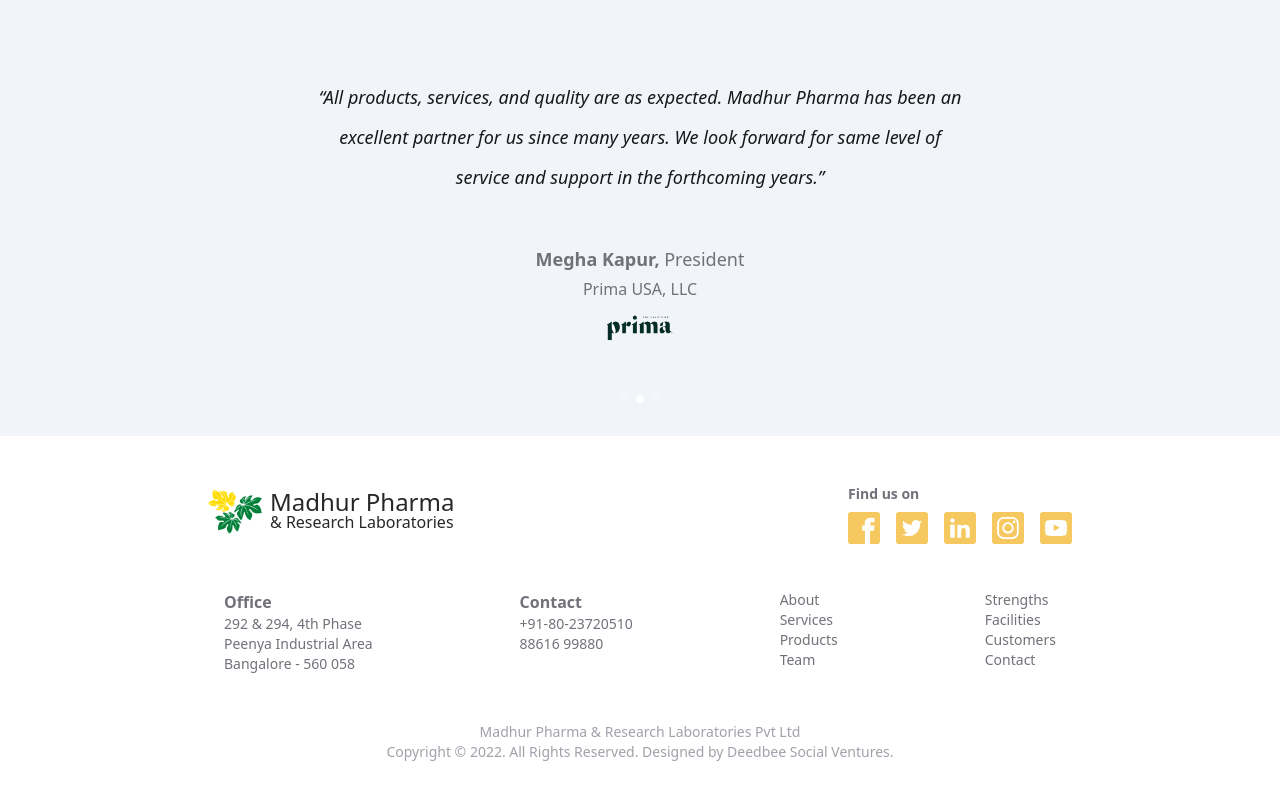
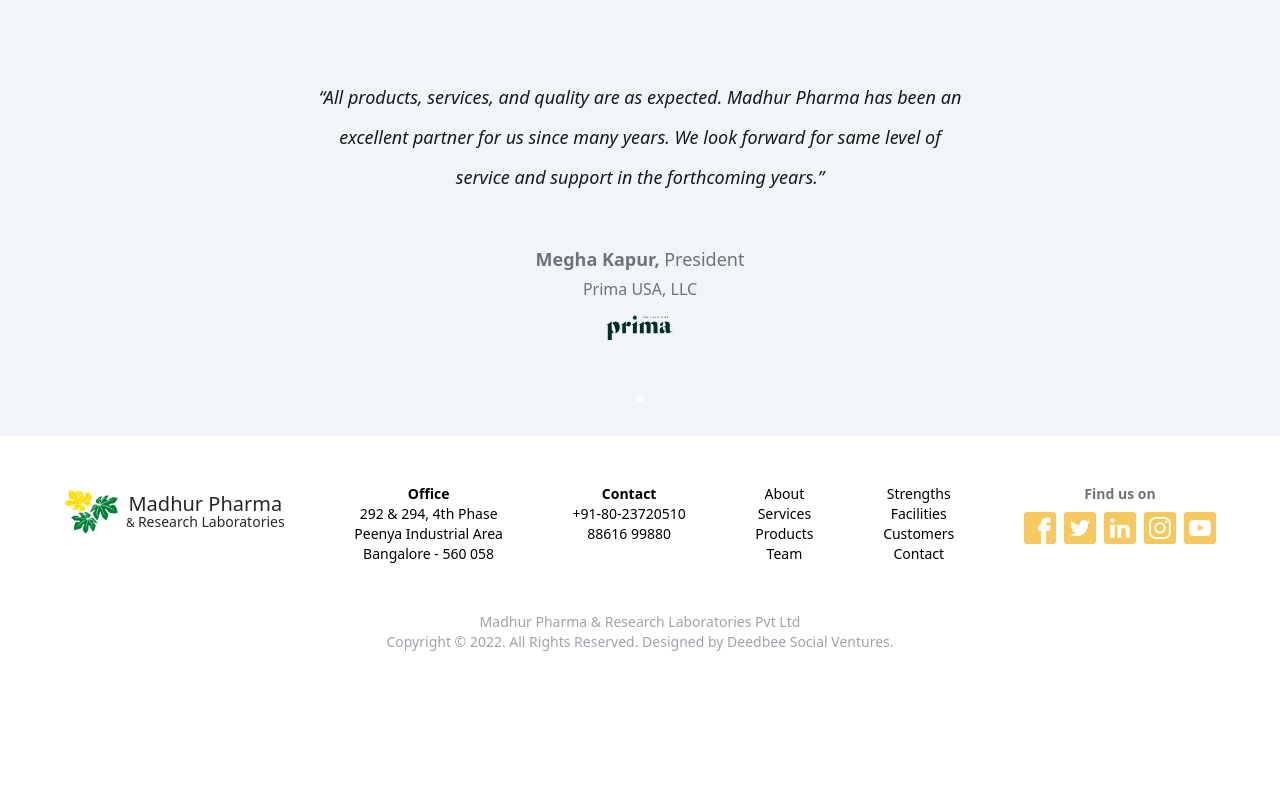
Before and after one commit to TRUENFAIR/trueandfair, a Next.js app: page / in a window 1280 px wide. Shown: the part 3174-3974 px from the top of the page. After the commit the page ends 3874 px from the top, so only its background shows below. Built offline with nearby package versions, Linux system fonts and the light colour scheme.

Commit message:
Update layout.js

```diff
--- a/components/layout.js
+++ b/components/layout.js
@@ -104,66 +104,66 @@ export default function Layout({ children }) {
       <main className="text-zinc-900 font-sans">{children}</main>
 
       <footer className='border-zinc-100 border-t mx-auto container py-12'>
-        <div className='flex justify-between items-start w-3/4 mx-auto pb-6'>
-        <Link href="/">
-              <a className="flex">
-                <div className=''><Image src="/mp-logo-320-c.png" alt="logo" width={54} height={54}/></div>
+        <div className='grid grid-cols-2 md:flex md:flex-row justify-between items-start text-center'>
+
+          <div className='col-span-2 pb-4 md:pb-0'>
+            <Link href="/">
+              <a className="flex md:justify-start items-center justify-center">
+                <div className=''><Image src="/mp-logo-320-c.png" alt="logo" width={54} height={54} /></div>
                 <div className="pl-2 flex flex-col justify-center">
-                  <span className="leading-4 font-light text-zinc-800 text-2xl">Madhur Pharma</span>
-                  <span className="text-zinc-800 font-light">
-                    <span className="text-base">&&nbsp;</span>Research Laboratories
+                  <span className="leading-4 font-light text-zinc-800 text-xl">Madhur Pharma</span>
+                  <span className="text-zinc-800 font-light text-sm">
+                    <span className="text-xs">&&nbsp;</span>Research Laboratories
                   </span>
                 </div>
               </a>
-        </Link>
-          <div>
-          <p className='font-semibold text-sm pb-2 text-zinc-500'>Find us on</p>
-            <div className='grid-cols-5 gap-4 inline-grid '>
-              <a className="hover:scale-105 transition-all" href="https://www.facebook.com/MadhurPharmaAndResearchLaboratories" target="_blank" rel="noreferrer"><svg className='w-8 h-8 facebook' width="100" height="100" viewBox="0 0 187 187"><rect width="187" height="187" fill="#F5C95F" rx="18" ry="18" /><path fill="#fefefe" d="M131 79l0 -12c0,-6 4,-7 6,-7 3,0 18,0 18,0l0 -27 -24 0c-27,0 -33,20 -33,32l0 14 -15 0 0 19 0 12 16 0c0,35 0,77 0,77l30 0c0,0 0,-42 0,-77l23 0 1 -12 2 -19 -24 0z" /></svg></a>
-              <a className="hover:scale-105 transition-all" href="https://twitter.com/MadhurPharma" target="_blank" rel="noreferrer"><svg className='w-8 h-8 twitter' width="100" height="100" viewBox="0 0 384 384"><rect width="384" height="384" fill="#F5C95F" rx="37" ry="37"/><path fill="#fefefe" d="M313 118c-9,4 -19,6 -29,8 11,-7 19,-16 22,-28 -9,6 -20,10 -31,12 -9,-9 -22,-15 -37,-15 -27,0 -49,22 -49,49 0,4 0,7 1,11 -41,-2 -78,-22 -102,-51 -5,7 -7,15 -7,24 0,17 9,32 22,41 -8,0 -16,-2 -23,-6 0,0 0,0 0,1 0,6 2,12 4,17 6,16 20,27 36,31 -4,1 -8,1 -13,1 -3,0 -6,0 -9,-1 6,20 25,34 46,34 -17,14 -38,21 -61,21 -5,0 -8,0 -12,0 22,14 48,22 76,22 78,0 125,-54 138,-110 2,-10 3,-20 3,-30 0,-2 0,-4 0,-6 10,-7 18,-15 25,-25z"/></svg></a>
-              <a className="hover:scale-105 transition-all" href="https://www.linkedin.com/company/madhurpharma/" target="_blank" rel="noreferrer"><svg className='w-8 h-8 linkedin' width="100" height="100" viewBox="0 0 201 201"><rect width="201" height="201" fill="#F5C95F" rx="19" ry="19"/><polygon fill="#fefefe" points="39 102 39 162 68 162 68 97 68 80 39 80"/><path fill="#fefefe" d="M54 39c-8 0-15 7-15 15 0 7 7 14 15 14 7 0 14-7 14-14 0-8-7-15-14-15zM161 105c-2-15-9-25-30-25-12 0-20 5-24 11l0 0 0-11-23 0 0 16 0 66 24 0 0-41c0-10 2-21 15-21 13 0 14 13 14 22l0 40 25 0 0-45 0 0c0-4 0-8-1-12z"/></svg></a>
-              <a className="hover:scale-105 transition-all" href="https://www.instagram.com/madhurpharma" target="_blank" rel="noreferrer"><svg className='w-8 h-8 instragram' width="100" height="100"viewBox="0 0 384 384"><rect width="384" height="384" fill="#F5C95F" rx="37" ry="37"/><path fill="#fff" d="M142 59l100 0c22,0 42,9 56,24 14,14 23,34 23,56l0 106c0,22 -9,41 -23,56 -14,14 -34,23 -56,23l-100 0c-22,0 -42,-9 -56,-23 -15,-15 -24,-34 -24,-56l0 -106c0,-22 9,-42 24,-56 14,-15 34,-24 56,-24zm100 23l-100 0c-16,0 -30,6 -41,16 -10,11 -17,25 -17,41l0 106c0,15 7,30 17,40 11,11 25,17 41,17l100 0c16,0 30,-6 40,-17 11,-10 17,-25 17,-40l0 -106c0,-16 -6,-30 -17,-41 -10,-10 -24,-16 -40,-16z"/><path fill="#fff" d="M192 123c19,0 36,7 48,20 12,12 20,29 20,48 0,19 -8,35 -20,48 -12,12 -29,20 -48,20 -19,0 -36,-8 -48,-20 -13,-13 -20,-29 -20,-48 0,-19 7,-36 20,-48 12,-13 29,-20 48,-20zm32 35c-8,-8 -20,-13 -32,-13 -13,0 -24,5 -33,13 -8,9 -13,20 -13,33 0,12 5,24 13,32 9,8 20,13 33,13 12,0 24,-5 32,-13 8,-8 14,-20 14,-32 0,-13 -6,-24 -14,-33z"/><circle cx="265" cy="119" r="16" fill="#fff"/></svg></a>
-              <a className="hover:scale-105 transition-all" href="https://www.youtube.com/channel/UCrqiYW7GmXwgwtOEtjBQXxQ" target="_blank" rel="noreferrer"><svg className='w-8 h-8 youtube' width="100" height="100" viewBox="0 0 5067 5067"><rect width="5067" height="5067" fill="#F5C95F" rx="489" ry="489"/><path fill="#fefefe" d="M3110 2497l-933 504 0 -776 0 -236 421 229 512 279zm1116 -684c0,0 -33,-248 -137,-357 -131,-144 -278,-145 -346,-153 -483,-36 -1208,-36 -1208,-36l-2 0c0,0 -725,0 -1209,36 -67,8 -214,9 -346,153 -103,109 -137,357 -137,357 0,0 -35,292 -35,583l0 36 0 238c0,291 35,583 35,583 0,0 34,248 137,357 132,144 304,139 381,154 277,28 1175,36 1175,36 0,0 726,-1 1209,-37 68,-9 215,-9 346,-153 104,-109 137,-357 137,-357 0,0 35,-292 35,-583l0 -223 0 -51c0,-291 -35,-583 -35,-583z"/></svg></a>
-            </div>
-        </div>
-        </div>
+            </Link>
+          </div>
 
-        <div className='flex justify-between w-3/4 mx-auto text-zinc-500'>
-
-          <div className="text-sm p-4">
-              <p className="font-semibold text-base">Office</p>
+          <div className="text-sm pb-4 md:pb-0">
+              <p className="font-semibold">Office</p>
               <p>292 & 294, 4th Phase</p>
               <p>Peenya Industrial Area</p>
               <p>Bangalore - 560 058</p>
           </div>
 
-          <div className='text-sm p-4'>
-            <p className='font-semibold text-base'>Contact</p>
-            <p className='text-sm'>+91-80-23720510</p>
-            <p className='text-sm'>88616 99880</p>
+          <div className='text-sm pb-4 md:pb-0'>
+            <p className='font-semibold'>Contact</p>
+            <p className=''>+91-80-23720510</p>
+            <p className=''>88616 99880</p>
           </div>
 
-
-          <div className='text-sm p-4 flex flex-col'>
-              <Link href="/"><a>About</a></Link>
-              <Link href="/"><a>Services</a></Link>
-              <Link href="/"><a>Products</a></Link>
-              <Link href="/"><a>Team</a></Link>
+          <div className='text-sm flex flex-col pb-4 md:pb-0'>
+              <Link href="/about"><a>About</a></Link>
+              <Link href="/services"><a>Services</a></Link>
+              <Link href="/products"><a>Products</a></Link>
+              <Link href="/team"><a>Team</a></Link>
           </div>
 
-          <div className='text-sm p-4 flex flex-col'>
-              <Link href="/"><a>Strengths</a></Link>
-              <Link href="/"><a>Facilities</a></Link>
-              <Link href="/"><a>Customers</a></Link>
-              <Link href="/"><a>Contact</a></Link>
+          <div className='text-sm flex flex-col pb-4 md:pb-0'>
+              <Link href="/strengths"><a>Strengths</a></Link>
+              <Link href="/facilities"><a>Facilities</a></Link>
+              <Link href="/customers"><a>Customers</a></Link>
+              <Link href="/contact"><a>Contact</a></Link>
           </div>
 
+          <div className='col-span-2'>
+              <p className='font-semibold text-sm pb-2 text-zinc-500'>Find us on</p>
+                <div className='grid-cols-5 gap-2 inline-grid '>
+                  <a className="hover:scale-105 transition-all" href="https://www.facebook.com/MadhurPharmaAndResearchLaboratories" target="_blank" rel="noreferrer"><svg className='w-8 h-8 facebook' width="100" height="100" viewBox="0 0 187 187"><rect width="187" height="187" fill="#F5C95F" rx="18" ry="18" /><path fill="#fefefe" d="M131 79l0 -12c0,-6 4,-7 6,-7 3,0 18,0 18,0l0 -27 -24 0c-27,0 -33,20 -33,32l0 14 -15 0 0 19 0 12 16 0c0,35 0,77 0,77l30 0c0,0 0,-42 0,-77l23 0 1 -12 2 -19 -24 0z" /></svg></a>
+                  <a className="hover:scale-105 transition-all" href="https://twitter.com/MadhurPharma" target="_blank" rel="noreferrer"><svg className='w-8 h-8 twitter' width="100" height="100" viewBox="0 0 384 384"><rect width="384" height="384" fill="#F5C95F" rx="37" ry="37"/><path fill="#fefefe" d="M313 118c-9,4 -19,6 -29,8 11,-7 19,-16 22,-28 -9,6 -20,10 -31,12 -9,-9 -22,-15 -37,-15 -27,0 -49,22 -49,49 0,4 0,7 1,11 -41,-2 -78,-22 -102,-51 -5,7 -7,15 -7,24 0,17 9,32 22,41 -8,0 -16,-2 -23,-6 0,0 0,0 0,1 0,6 2,12 4,17 6,16 20,27 36,31 -4,1 -8,1 -13,1 -3,0 -6,0 -9,-1 6,20 25,34 46,34 -17,14 -38,21 -61,21 -5,0 -8,0 -12,0 22,14 48,22 76,22 78,0 125,-54 138,-110 2,-10 3,-20 3,-30 0,-2 0,-4 0,-6 10,-7 18,-15 25,-25z"/></svg></a>
+                  <a className="hover:scale-105 transition-all" href="https://www.linkedin.com/company/madhurpharma/" target="_blank" rel="noreferrer"><svg className='w-8 h-8 linkedin' width="100" height="100" viewBox="0 0 201 201"><rect width="201" height="201" fill="#F5C95F" rx="19" ry="19"/><polygon fill="#fefefe" points="39 102 39 162 68 162 68 97 68 80 39 80"/><path fill="#fefefe" d="M54 39c-8 0-15 7-15 15 0 7 7 14 15 14 7 0 14-7 14-14 0-8-7-15-14-15zM161 105c-2-15-9-25-30-25-12 0-20 5-24 11l0 0 0-11-23 0 0 16 0 66 24 0 0-41c0-10 2-21 15-21 13 0 14 13 14 22l0 40 25 0 0-45 0 0c0-4 0-8-1-12z"/></svg></a>
+                  <a className="hover:scale-105 transition-all" href="https://www.instagram.com/madhurpharma" target="_blank" rel="noreferrer"><svg className='w-8 h-8 instragram' width="100" height="100"viewBox="0 0 384 384"><rect width="384" height="384" fill="#F5C95F" rx="37" ry="37"/><path fill="#fff" d="M142 59l100 0c22,0 42,9 56,24 14,14 23,34 23,56l0 106c0,22 -9,41 -23,56 -14,14 -34,23 -56,23l-100 0c-22,0 -42,-9 -56,-23 -15,-15 -24,-34 -24,-56l0 -106c0,-22 9,-42 24,-56 14,-15 34,-24 56,-24zm100 23l-100 0c-16,0 -30,6 -41,16 -10,11 -17,25 -17,41l0 106c0,15 7,30 17,40 11,11 25,17 41,17l100 0c16,0 30,-6 40,-17 11,-10 17,-25 17,-40l0 -106c0,-16 -6,-30 -17,-41 -10,-10 -24,-16 -40,-16z"/><path fill="#fff" d="M192 123c19,0 36,7 48,20 12,12 20,29 20,48 0,19 -8,35 -20,48 -12,12 -29,20 -48,20 -19,0 -36,-8 -48,-20 -13,-13 -20,-29 -20,-48 0,-19 7,-36 20,-48 12,-13 29,-20 48,-20zm32 35c-8,-8 -20,-13 -32,-13 -13,0 -24,5 -33,13 -8,9 -13,20 -13,33 0,12 5,24 13,32 9,8 20,13 33,13 12,0 24,-5 32,-13 8,-8 14,-20 14,-32 0,-13 -6,-24 -14,-33z"/><circle cx="265" cy="119" r="16" fill="#fff"/></svg></a>
+                  <a className="hover:scale-105 transition-all" href="https://www.youtube.com/channel/UCrqiYW7GmXwgwtOEtjBQXxQ" target="_blank" rel="noreferrer"><svg className='w-8 h-8 youtube' width="100" height="100" viewBox="0 0 5067 5067"><rect width="5067" height="5067" fill="#F5C95F" rx="489" ry="489"/><path fill="#fefefe" d="M3110 2497l-933 504 0 -776 0 -236 421 229 512 279zm1116 -684c0,0 -33,-248 -137,-357 -131,-144 -278,-145 -346,-153 -483,-36 -1208,-36 -1208,-36l-2 0c0,0 -725,0 -1209,36 -67,8 -214,9 -346,153 -103,109 -137,357 -137,357 0,0 -35,292 -35,583l0 36 0 238c0,291 35,583 35,583 0,0 34,248 137,357 132,144 304,139 381,154 277,28 1175,36 1175,36 0,0 726,-1 1209,-37 68,-9 215,-9 346,-153 104,-109 137,-357 137,-357 0,0 35,-292 35,-583l0 -223 0 -51c0,-291 -35,-583 -35,-583z"/></svg></a>
+                </div>
+            </div>
         </div>
 
-        <div className='flex flex-col w-3/4 mx-auto pt-8 text-sm text-center text-zinc-400'>
+        <div className='mx-auto text-center text-sm text-zinc-400 pt-12'>
           <p>Madhur Pharma & Research Laboratories Pvt Ltd</p>
           <p>Copyright © 2022. All Rights Reserved. Designed by Deedbee Social Ventures.</p>
         </div>
+
       </footer>
     </>
   )
```
